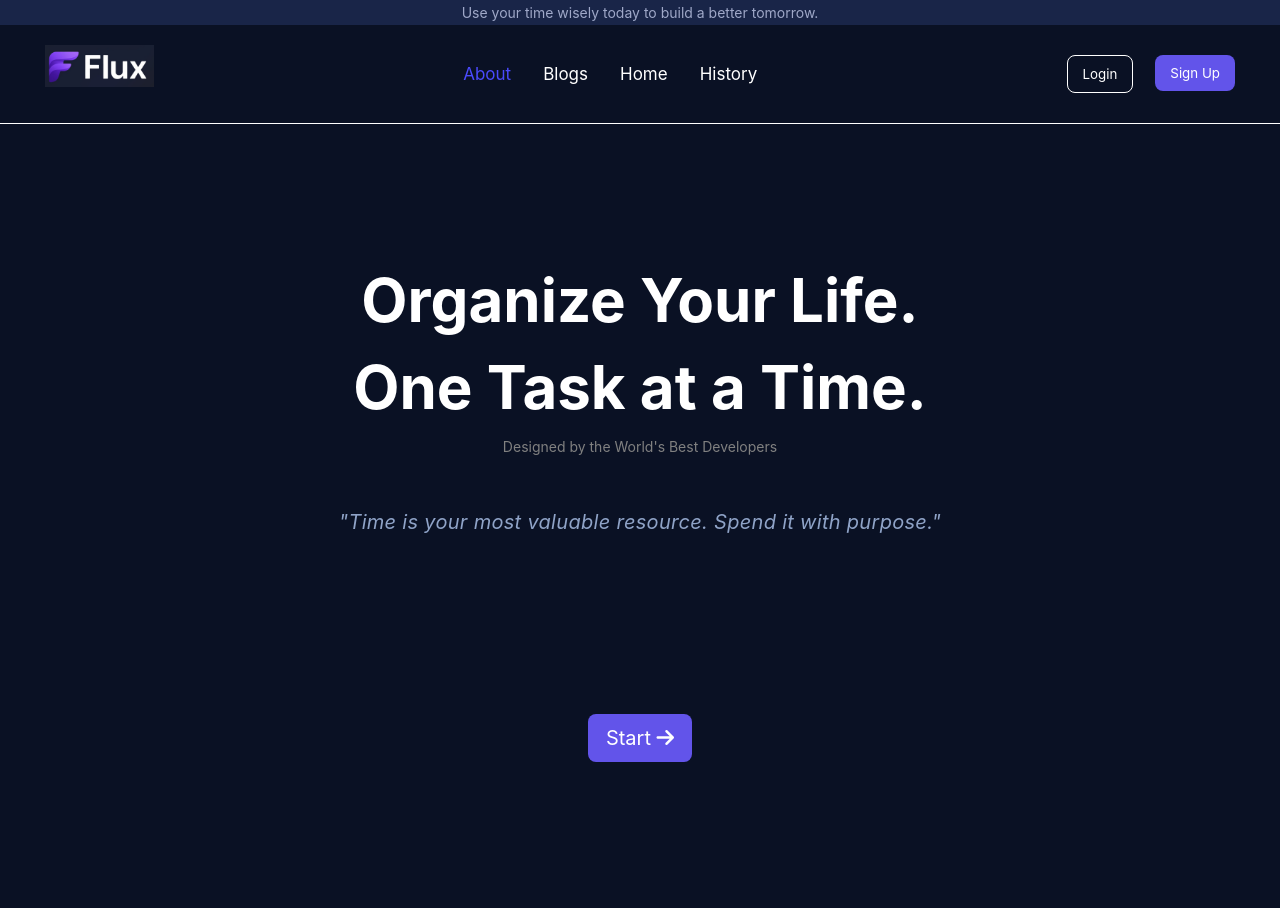
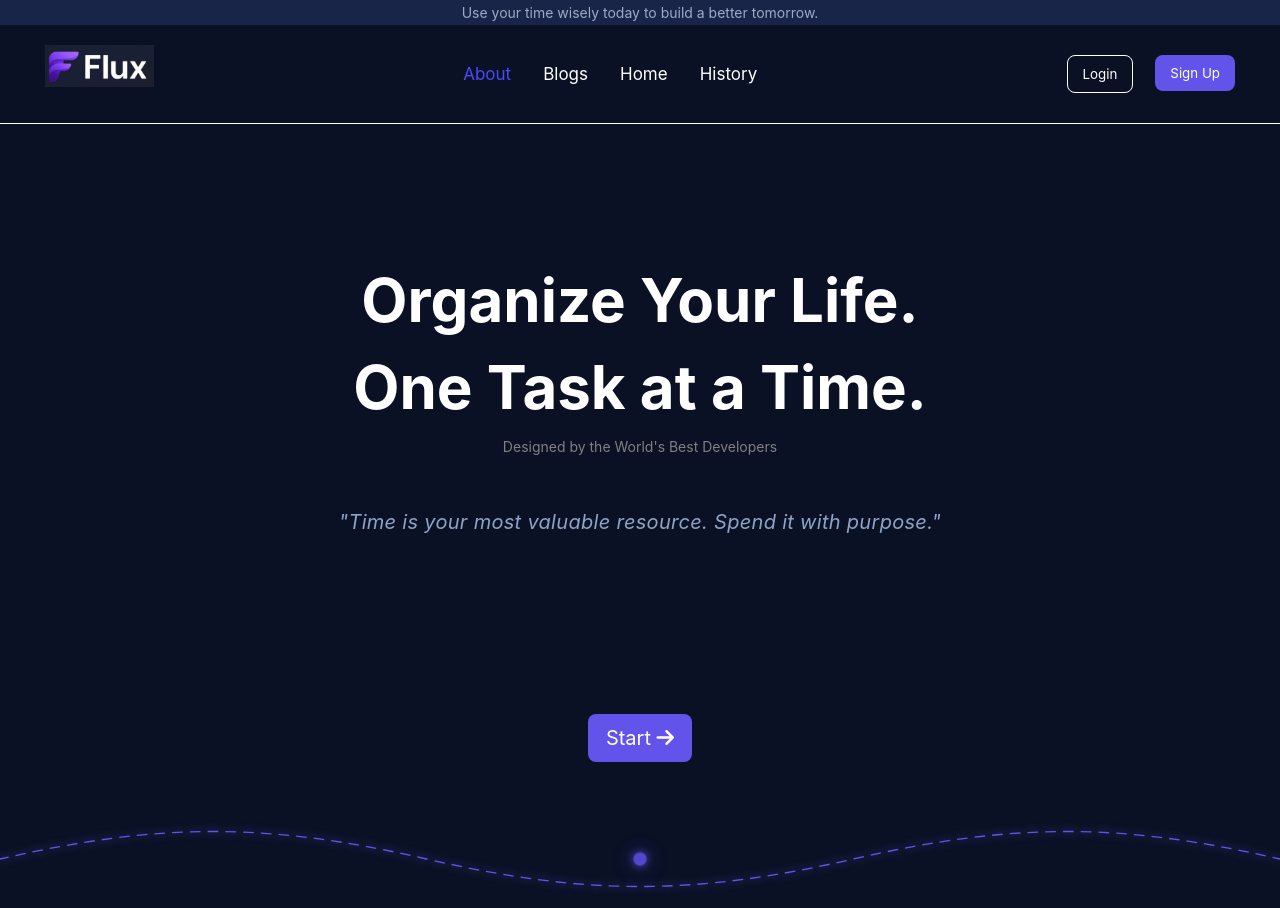
Before and after one commit to hemant01010-bansal/Flux, a React (Vite) app in the folder taskVerse/: page / in a window 1280 px wide. Shown: the top 908 px of the page. Built offline with nearby package versions, Linux system fonts and the light colour scheme; grey boxes are pictures that could not be loaded.

Commit message:
add another feature component

```diff
--- a/taskVerse/src/pages/About/About.jsx
+++ b/taskVerse/src/pages/About/About.jsx
@@ -1,11 +1,13 @@
 import React from "react";
 import Hero from "../../components/Hero";
 import Features from "../../components/Features";
+import Features2 from "../../components/Features2";
 
 function About(){
     return(
         <>
         <Hero/>
+        <Features2/>
         <Features/>
         </>
     )
```
